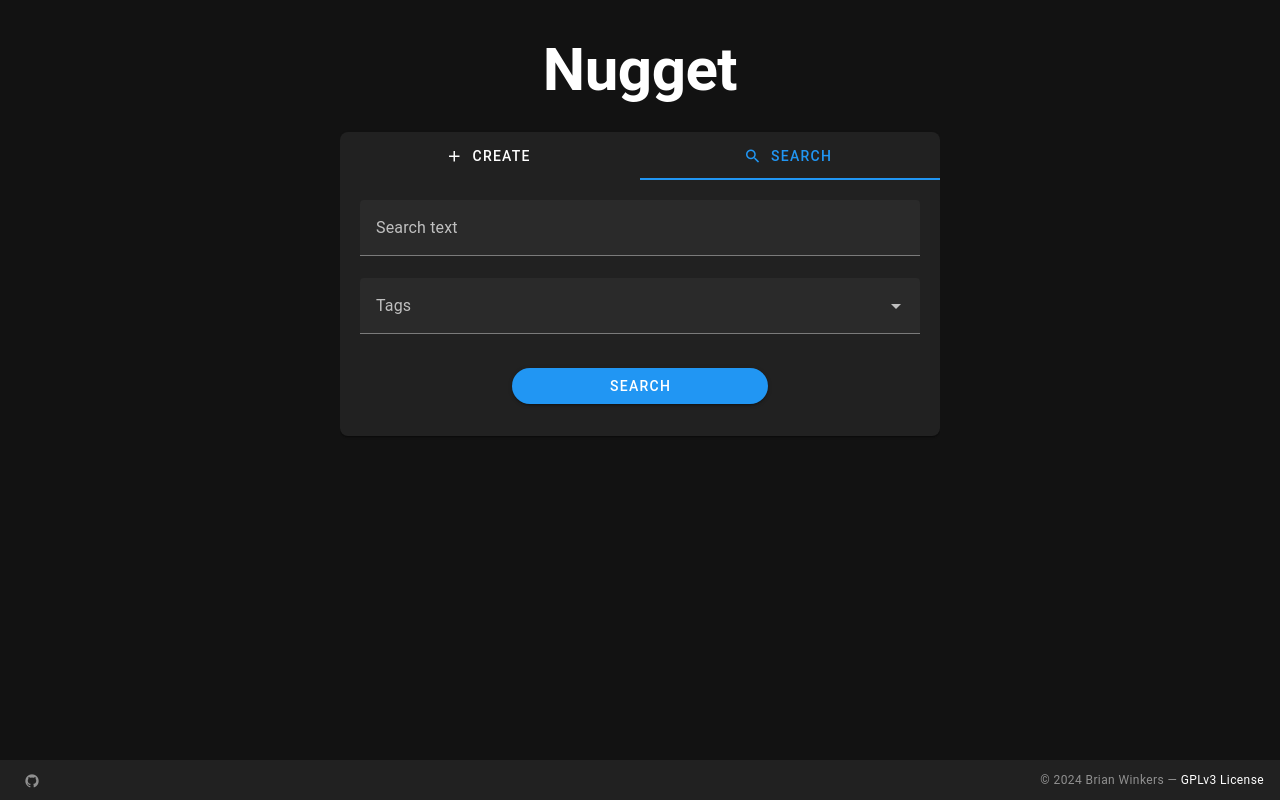
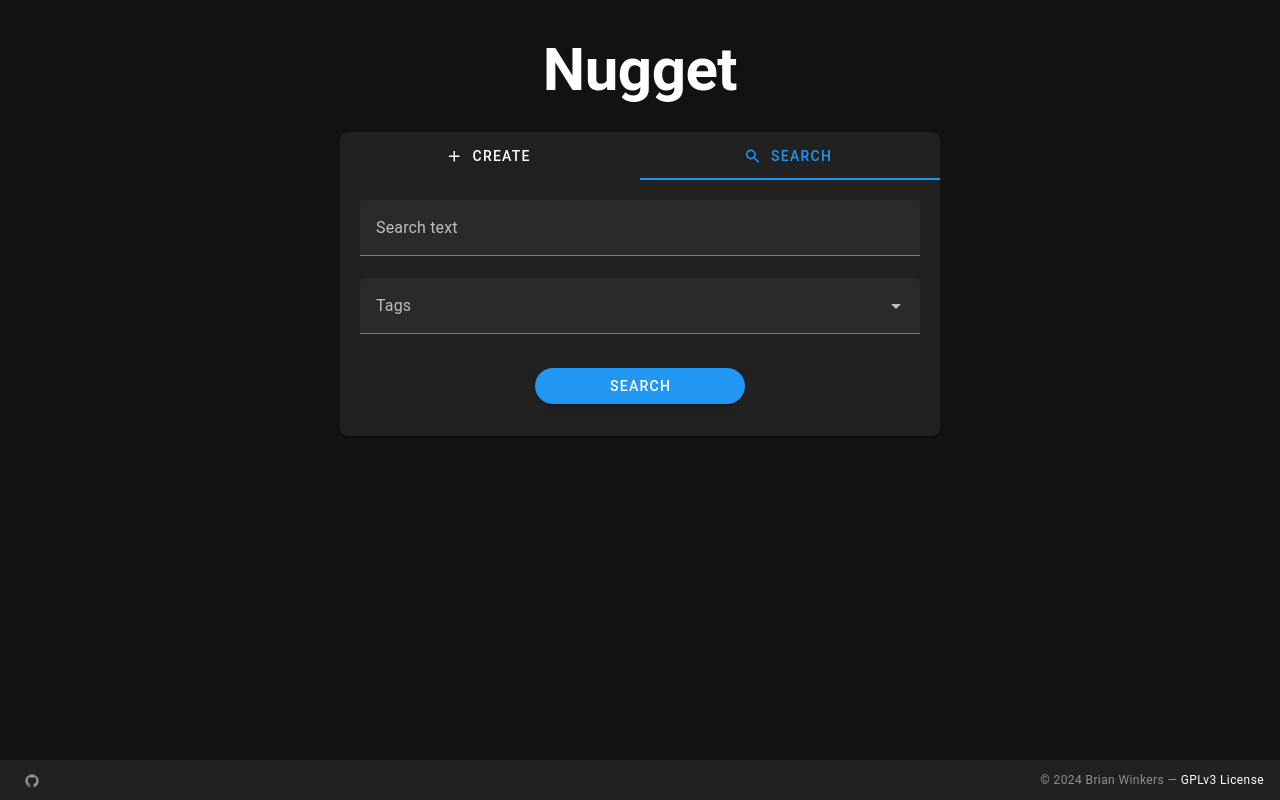
Before and after one commit to Ultri-Izzup/nuggets, a Vue app in the folder app/: page / in a window 1280 px wide. Both pictures are taken after a click on the tab "SEARCH". Built offline with nearby package versions, Linux system fonts and the light colour scheme.

Commit message:
Fix button size

```diff
--- a/app/src/components/NuggetSearch.vue
+++ b/app/src/components/NuggetSearch.vue
@@ -22,7 +22,7 @@
           ></v-autocomplete>
         </v-row>
         <v-row justify="center">
-          <v-col cols="6">
+          <v-col cols="5">
             <v-btn type="submit" block color="primary">Search</v-btn>
           </v-col>
         </v-row>
```
